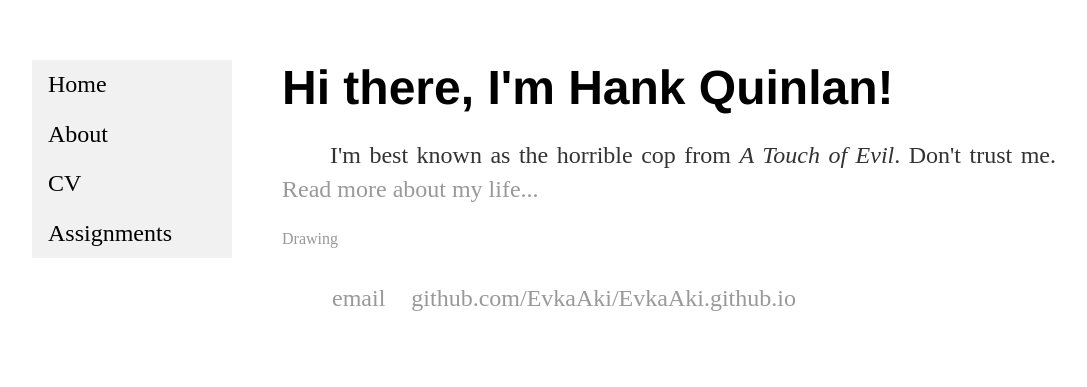
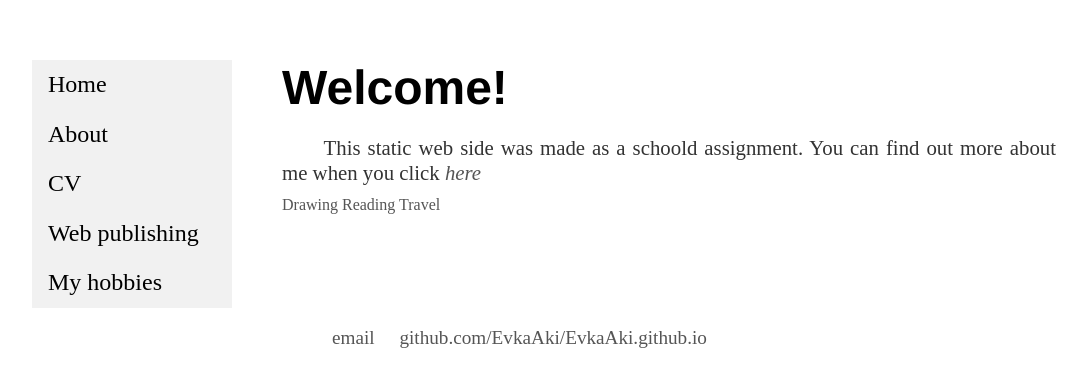
Before and after one commit to EvkaAki/EvkaAki.github.io, a Jekyll site: the page built from index.html, in a window 1280 px wide. Shown: the top 387 px of the page, without its empty margins (96-1183 px from the left). Built offline with Jekyll 4.4.1, drawn with Linux system fonts in a browser that asks for light colours.

Commit message:
adding subcategories

```diff
--- a/_includes/head.html
+++ b/_includes/head.html
@@ -1,4 +1,5 @@
 <head>
   <title>{{ page.title }}</title>
   <link rel="stylesheet" type="text/css" href="/css/main.css">
+  <script type="text/javascript" src="jemoji/jemoji.js"></script>
 </head>
--- a/_includes/header.html
+++ b/_includes/header.html
@@ -4,7 +4,8 @@
             <li><a href="/">Home</a></li>
             <li><a href="/about">About</a></li>
             <li><a href="/cv">CV</a></li>
-            <li><a href="/assignments">Assignments</a></li>
+            <li><a href="/web_publishing">Web publishing</a></li>
+            <li><a href="/hobbies">My hobbies</a></li>
         </ul>
     </nav>
 </header>
--- a/css/main.css
+++ b/css/main.css
@@ -11,7 +11,7 @@ body {
 
 a {
     text-decoration: none;
-    color: #999;
+    color: #555;
 }
 
 /* Change the link color on hover */
@@ -19,17 +19,26 @@ li a:hover {
     color: black;
 }
 
-p, ul {
-    font-size: 1.5em;
-    line-height: 1.4em;
-    color: #333; }
+p {
+   font-size: 1.3em;
+   line-height: 1.2em;
+   color: #333; }
 
+ul {
+    color: #333;
+    font-size: 1.2em;
+    line-height: 1.1em;
+}
+nav ul {
+   font-size: 1.5em;
+   line-height: 1.4em;
+}
 h1, h2, h3, h4 { font-family: 'Helvetica', 'Arial', 'Sans-Serif'; }
 h1 { font-size: 3em;
-margin: 0px; }
-h2 { font-size: 2.7em; }
-h3 { font-size: 2.3em; }
-h4 { font-size: 1.9em; }
+margin: 0px 0 20px 0;}
+h2 { font-size: 2.7em; margin:  0px 0 20px 0;}
+h3 { font-size: 2.3em; margin:  0px 0 20px 0;}
+h4 { font-size: 1.9em; margin:  0px 0 20px 0;}
 
 /* Blog */
 ul.posts { margin: 20px auto 40px; font-size: 1.5em; }
@@ -38,6 +47,7 @@ ul.posts li { list-style: none; }
 p {
    text-align: justify;
    text-indent: 2em;
+   margin-bottom: 10px;
 }
 
 div {
@@ -50,7 +60,7 @@ div {
 
 .image {
     display: block;
-    margin: 30px 20px 20px 0;
+    margin: 5px 20px 20px 0;
     float: left;
     opacity: 1;
     width: 100%;
--- a/index.html
+++ b/index.html
@@ -3,10 +3,9 @@ layout: default
 title: Eva Nedeliakova
 ---
 		<div class="blurb">
-			<h1>Hi there, I'm Hank Quinlan!</h1>
-			<p>I'm best known as the horrible cop from <em>A Touch of Evil</em>. Don't trust me. <a href="/about">Read more about my life...</a></p>
+			<h1>Welcome!</h1>
+			<p>This static web side was made as a schoold assignment. You can find out more about me when you click <a  href="/about"><em> here </em> </a></p>
 		</div>
-
 		{% for hobby in site.hobbies %}
 			<a href="{{ hobby.url }}">{{ hobby.title }}</a>
 		{% endfor %}
--- a/assignments/atom.xml
+++ b/web_publishing/assignments/atom.xml
@@ -5,10 +5,10 @@ layout: default
 <feed xmlns="http://www.w3.org/2005/Atom">
 
  <title>Assignments in the school year 2017/2018</title>
- <link href="https://github.com/EvkaAki/EvkaAki.github.io/tree/master/assignments/atom.xml" rel="self"/>
- <link href="https://github.com/EvkaAki/EvkaAki.github.io/tree/master/assignments/"/>
+ <link href="https://github.com/EvkaAki/EvkaAki.github.io/tree/master/web_publishing/assignments/atom.xml" rel="self"/>
+ <link href="https://github.com/EvkaAki/EvkaAki.github.io/tree/master/web_publishing/assignments/"/>
  <updated>{{ site.time | date_to_xmlschema }}</updated>
- <id>"https://github.com/EvkaAki/EvkaAki.github.io/tree/master/blog/"</id>
+ <id>"https://github.com/EvkaAki/EvkaAki.github.io/tree/master/web_publishing/assignments"</id>
  <author>
    <name>Eva Nedeliakova</name>
    <email>evanedeliakova@gmail.com</email>
--- a/assignments/index.html
+++ b/web_publishing/assignments/index.html
@@ -1,6 +1,6 @@
 ---
 layout: default
-title: Hank Quinlan's Blog
+title: List of assignments
 ---
 <h1>{{ page.title }}</h1>
 <ul class="posts">
```
Also changed, not shown: _hobbies/drawing.md (renamed from _hobbies/drawing.html, +2 -1 lines), _hobbies/reading.md (added, +7 -0 lines), _hobbies/travel.md (added, +7 -0 lines), hobbies/index.md (added, +10 -0 lines), web_publishing/index.html (added, +10 -0 lines), web_publishing/sylabus/index.html (added, +25 -0 lines), _posts/2018-03-11-assigment-1.md (renamed from _posts/2014-04-30-hank-quinlan-site-launched.md), assignments/assets/image.jpg (deleted), 1 other file.
